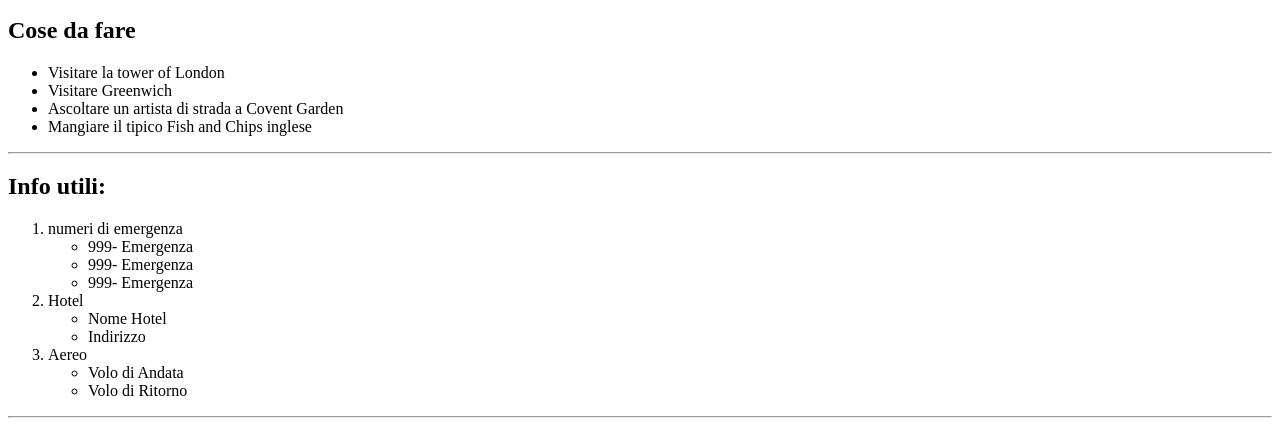
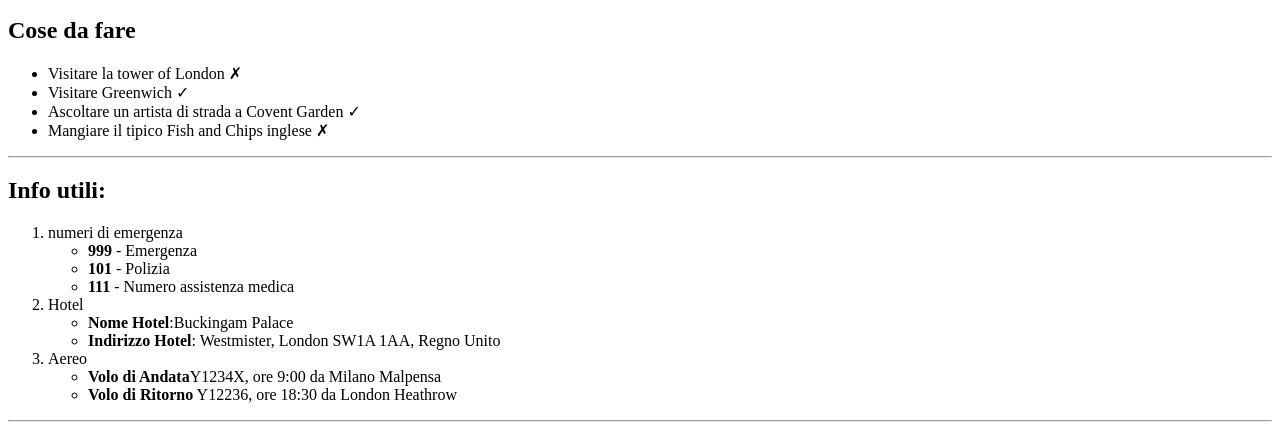
Before and after one commit to LunaLopis/html-london-trip, a plain HTML site: page index.html in a window 1280 px wide. Shown: the part 876-1310 px from the top of the page. Drawn offline with Linux system fonts and the light colour scheme.

Commit message:
text added and correct

```diff
--- a/index.html
+++ b/index.html
@@ -48,10 +48,10 @@
 <div>
   <h2> <strong> Cose da fare</strong></h2>
    <ul>
-    <li>Visitare la tower of London</li>
-    <li>Visitare Greenwich</li>
-    <li>Ascoltare un artista di strada a Covent Garden</li>
-    <li>Mangiare il tipico Fish and Chips inglese</li>
+    <li>Visitare la tower of London <span>&#x2717;</span> </li>
+    <li>Visitare Greenwich <span>&#10003;</span> </li>
+    <li>Ascoltare un artista di strada a Covent Garden <span>&#10003;</span> </li>
+    <li>Mangiare il tipico Fish and Chips inglese <span>&#x2717;</span> </li>
    </ul>
   <hr>
 </div>
@@ -61,19 +61,19 @@
   <ol>
     <li>numeri di emergenza</li>
         <ul>
-          <li>999- Emergenza</li>
-          <li>999- Emergenza</li>
-          <li>999- Emergenza</li>
+          <li> <strong>999</strong> - Emergenza</li>
+          <li><strong>101</strong> - Polizia</li>
+          <li><strong>111</strong> - Numero assistenza medica</li>
         </ul>
      <li>Hotel</li>
        <ul>
-        <li>Nome Hotel</li>
-        <li> Indirizzo </li>
+        <li><strong>Nome Hotel</strong>:Buckingam Palace</li>
+        <li> <strong>Indirizzo Hotel</strong>: Westmister, London SW1A 1AA, Regno Unito </li>
        </ul>
       <li>Aereo</li>
         <ul>
-          <li>Volo di Andata</li>
-          <li>Volo di Ritorno</li>
+          <li><strong>Volo di Andata</strong>Y1234X, ore 9:00 da Milano Malpensa</li>
+          <li><strong>Volo di Ritorno</strong> Y12236, ore 18:30 da London Heathrow</li>
         </ul>
   </ol>
     <hr>
```
